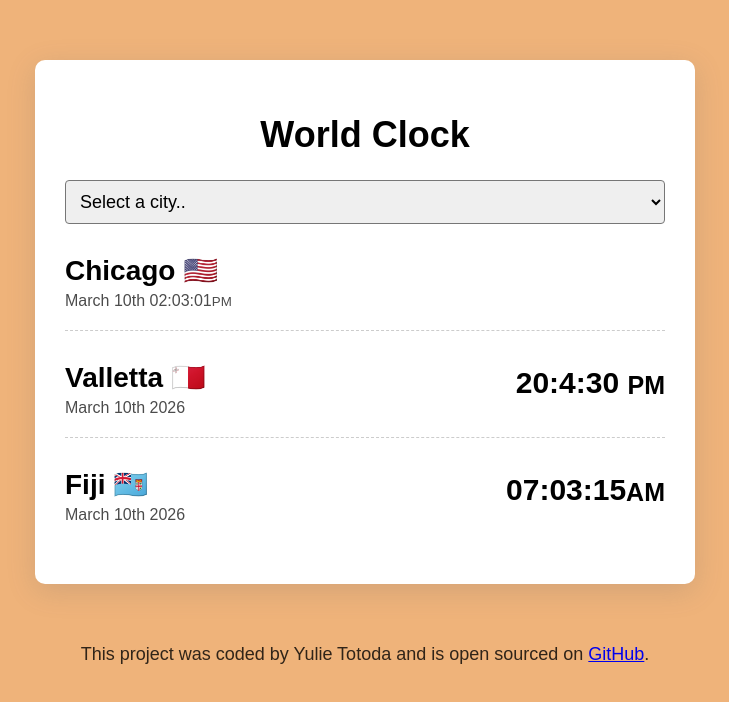
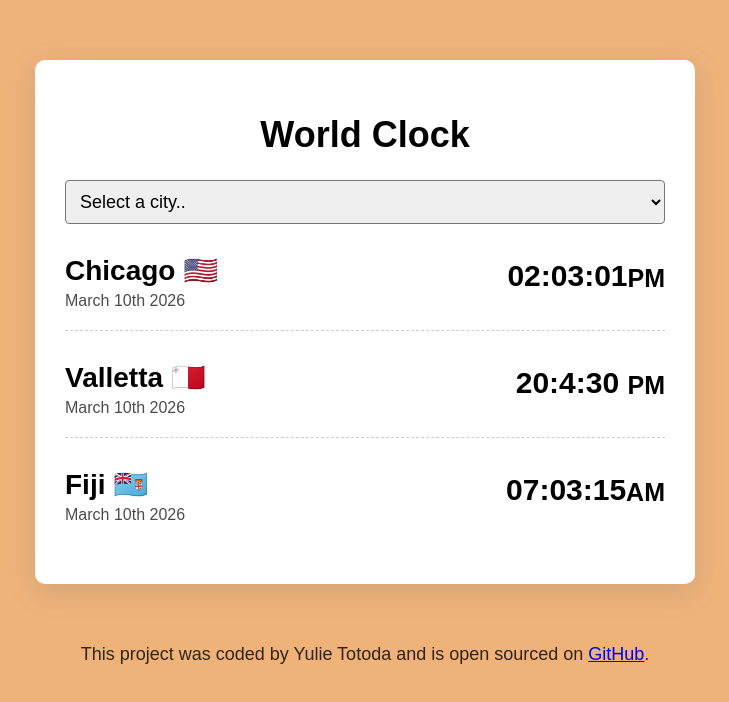
Before and after one commit to Yulie01/world-clock, a plain HTML site: page index.html in a window 1280 px wide. Shown: the whole page, without its empty margins (275-1004 px from the left). Drawn offline with nearby package versions, Linux system fonts and the light colour scheme.

Commit message:
update index.html

```diff
--- a/index.html
+++ b/index.html
@@ -23,9 +23,9 @@
           <div class="city" id="Chicago">
             <div>
               <h2>Chicago 🇺🇸</h2>
-              <div class="date">March 10th 02:03:01<small>PM</small></div>
+              <div class="date">March 10th 2026</div>
             </div>
-            <div class="time"></div>
+            <div class="time">02:03:01<small>PM</small></div>
           </div>
           <div class="city" id="Valletta">
             <div>
```
